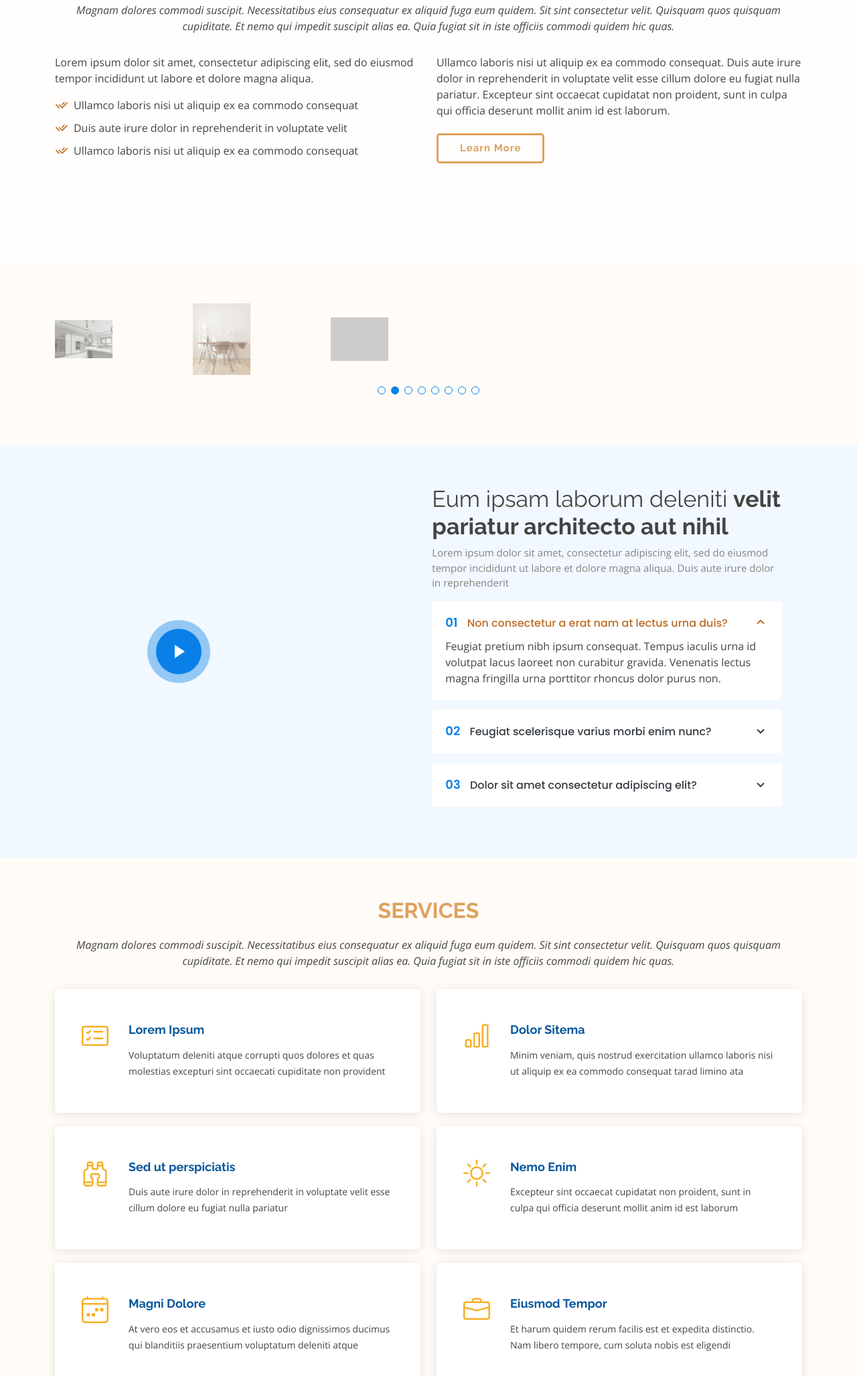
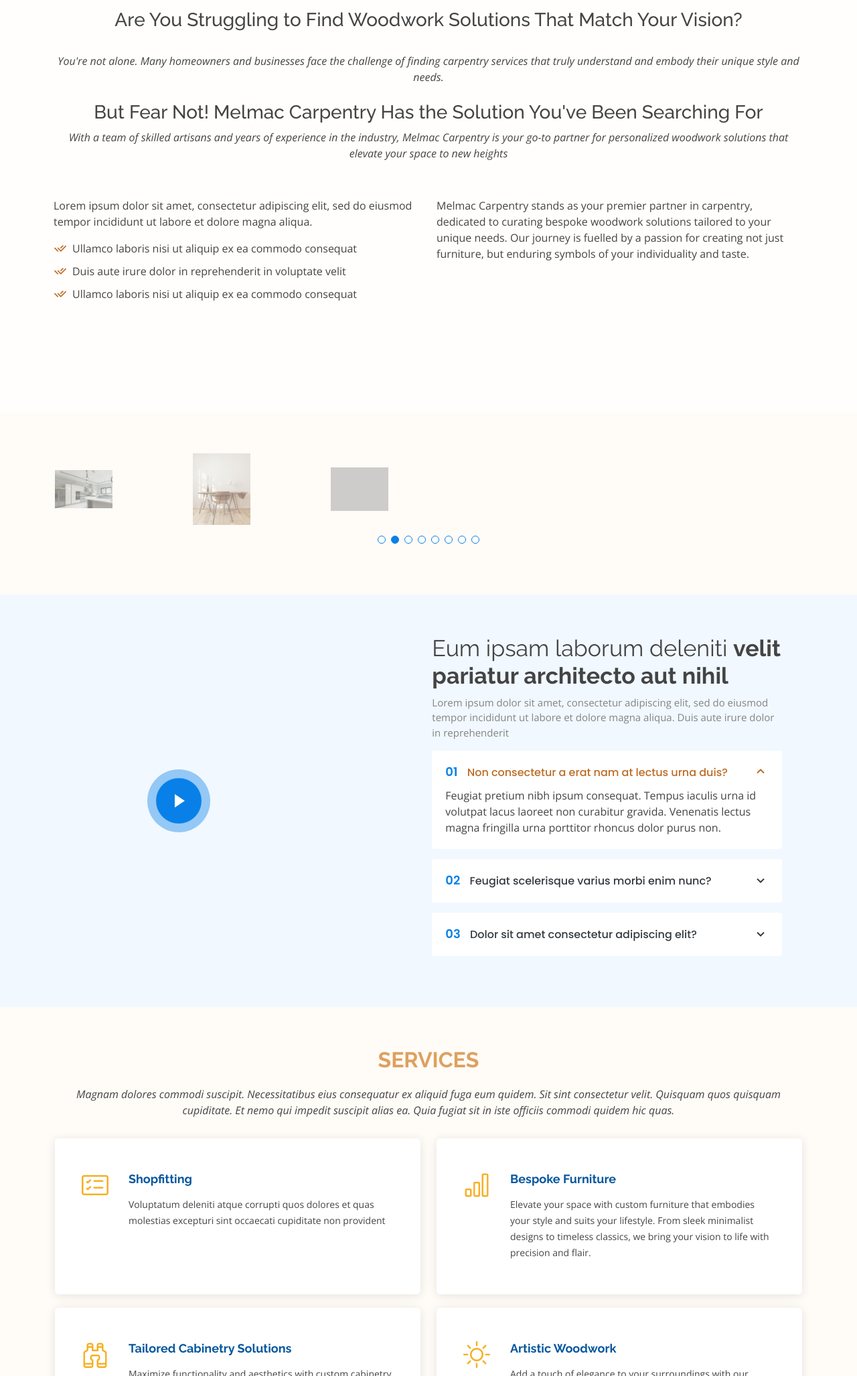
Before and after one commit to JunaidAlexander/melmac, a plain HTML site: page melmac/Anyar/index.html in a window 1280 px wide. Shown: the part 745-2800 px from the top of the page at 67% size. Drawn offline with nearby package versions, Linux system fonts and the light colour scheme; grey boxes are pictures that could not be loaded.

Commit message:
still busy editing Signed-off-by: Junaid Alexander <junaidalexander76@gmail.com>

```diff
--- a/melmac/Anyar/assets/css/style.css
+++ b/melmac/Anyar/assets/css/style.css
@@ -112,6 +112,7 @@
     transition-delay: 0 !important;
   }
 }
+
 /*--------------------------------------------------------------
 # Top Bar
 --------------------------------------------------------------*/
@@ -230,7 +231,7 @@
   position: relative;
 }
 
-.navbar > ul > li {
+.navbar>ul>li {
   position: relative;
   white-space: nowrap;
   padding: 10px 0 10px 24px;
@@ -256,7 +257,7 @@
   margin-left: 5px;
 }
 
-.navbar > ul > li > a:before {
+.navbar>ul>li>a:before {
   content: "";
   position: absolute;
   width: 100%;
@@ -270,7 +271,7 @@
 }
 
 .navbar a:hover:before,
-.navbar li:hover > a:before,
+.navbar li:hover>a:before,
 .navbar .active:before {
   visibility: visible;
   width: 100%;
@@ -279,7 +280,7 @@
 .navbar a:hover,
 .navbar .active,
 .navbar .active:focus,
-.navbar li:hover > a {
+.navbar li:hover>a {
   color: #fff;
 }
 
@@ -317,11 +318,11 @@
 
 .navbar .dropdown ul a:hover,
 .navbar .dropdown ul .active:hover,
-.navbar .dropdown ul li:hover > a {
+.navbar .dropdown ul li:hover>a {
   color: #bc6c25;
 }
 
-.navbar .dropdown:hover > ul {
+.navbar .dropdown:hover>ul {
   opacity: 1;
   top: 100%;
   visibility: visible;
@@ -333,7 +334,7 @@
   visibility: hidden;
 }
 
-.navbar .dropdown .dropdown:hover > ul {
+.navbar .dropdown .dropdown:hover>ul {
   opacity: 1;
   top: 0;
   left: 100%;
@@ -345,7 +346,7 @@
     left: -90%;
   }
 
-  .navbar .dropdown .dropdown:hover > ul {
+  .navbar .dropdown .dropdown:hover>ul {
     left: -100%;
   }
 }
@@ -408,7 +409,7 @@
   transition: 0.3s;
 }
 
-.navbar-mobile > ul > li {
+.navbar-mobile>ul>li {
   padding: 0;
 }
 
@@ -421,14 +422,14 @@
 }
 
 .navbar-mobile a:hover:before,
-.navbar-mobile li:hover > a:before,
+.navbar-mobile li:hover>a:before,
 .navbar-mobile .active:before {
   visibility: hidden;
 }
 
 .navbar-mobile a:hover,
 .navbar-mobile .active,
-.navbar-mobile li:hover > a {
+.navbar-mobile li:hover>a {
   color: #f6b024;
 }
 
@@ -463,11 +464,11 @@
 
 .navbar-mobile .dropdown ul a:hover,
 .navbar-mobile .dropdown ul .active:hover,
-.navbar-mobile .dropdown ul li:hover > a {
+.navbar-mobile .dropdown ul li:hover>a {
   color: #f6b024;
 }
 
-.navbar-mobile .dropdown > .dropdown-active {
+.navbar-mobile .dropdown>.dropdown-active {
   display: block;
 }
 
@@ -570,7 +571,8 @@
   }
 }
 
-@media (max-width: 768px), (max-height: 700px) {
+@media (max-width: 768px),
+(max-height: 700px) {
   #hero {
     height: 120vh;
     padding: 100px 0;
@@ -664,11 +666,13 @@
 
 .about .container {
   position: relative;
+  padding: 10px;
 }
 
 .about .content h3 {
   font-weight: 600;
   font-size: 26px;
+  padding-bottom: 10px;
 }
 
 .about .content ul {
@@ -681,7 +685,7 @@
   position: relative;
 }
 
-.about .content ul li + li {
+.about .content ul li+li {
   margin-top: 10px;
 }
 
@@ -836,7 +840,7 @@
   list-style: none;
 }
 
-.why-us .accordion-list li + li {
+.why-us .accordion-list li+li {
   margin-top: 15px;
 }
 
@@ -965,6 +969,7 @@
 }
 
 @media (max-width: 1024px) {
+
   .why-us .content,
   .why-us .accordion-list {
     padding-left: 0;
@@ -1193,7 +1198,7 @@
   color: #fff;
 }
 
-.team .member .social a + a {
+.team .member .social a+a {
   margin-left: 8px;
 }
 
@@ -1209,7 +1214,7 @@
   list-style: none;
 }
 
-.faq .faq-list li + li {
+.faq .faq-list li+li {
   margin-top: 15px;
 }
 
@@ -1357,7 +1362,7 @@
   font-weight: 600;
 }
 
-.contact .php-email-form .error-message br + br {
+.contact .php-email-form .error-message br+br {
   margin-top: 25px;
 }
 
@@ -1453,11 +1458,11 @@
   font-size: 14px;
 }
 
-.breadcrumbs ol li + li {
+.breadcrumbs ol li+li {
   padding-left: 10px;
 }
 
-.breadcrumbs ol li + li::before {
+.breadcrumbs ol li+li::before {
   display: inline-block;
   padding-right: 10px;
   color: #f8c255;
@@ -1513,7 +1518,7 @@
   margin: 0;
 }
 
-.blog .entry .entry-meta ul li + li {
+.blog .entry .entry-meta ul li+li {
   padding-left: 20px;
 }
 
@@ -1584,7 +1589,7 @@
   top: 0;
   bottom: 0;
   width: 3px;
-  background-color: #0880e8;
+  background-color: #c2793a;
   margin-top: 20px;
   margin-bottom: 20px;
 }
@@ -1595,12 +1600,12 @@
 }
 
 .blog .entry .entry-footer i {
-  color: #8ec8fb;
+
   display: inline;
 }
 
 .blog .entry .entry-footer a {
-  color: #138df7;
+
   transition: 0.3s;
 }
 
@@ -1630,7 +1635,7 @@
   display: inline-block;
 }
 
-.blog .entry .entry-footer .tags li + li::before {
+.blog .entry .entry-footer .tags li+li::before {
   padding-right: 6px;
   color: #6c757d;
   content: ",";
@@ -1782,7 +1787,7 @@
   border-radius: 4px;
   padding: 10px 20px;
   border: 0;
-  background-color: #0880e8;
+  background-color: #c2793a;
 }
 
 .blog .blog-comments .reply-form .btn-primary:hover {
@@ -1886,7 +1891,7 @@
   padding: 0;
 }
 
-.blog .sidebar .categories ul li + li {
+.blog .sidebar .categories ul li+li {
   padding-top: 10px;
 }
 
@@ -1905,7 +1910,7 @@
   font-size: 14px;
 }
 
-.blog .sidebar .recent-posts .post-item + .post-item {
+.blog .sidebar .recent-posts .post-item+.post-item {
   margin-top: 15px;
 }
 
@@ -1976,7 +1981,7 @@
 # Footer
 --------------------------------------------------------------*/
 #footer {
-  background: #05579e;
+  background: #c2793a;
   padding: 0 0 30px 0;
   color: #fff;
   font-size: 14px;
@@ -1984,7 +1989,7 @@
 
 #footer .footer-newsletter {
   padding: 50px 0;
-  background: #05579e;
+  background: #c2793a;
 }
 
 #footer .footer-newsletter h4 {
@@ -2026,11 +2031,11 @@
 }
 
 #footer .footer-newsletter form input[type="submit"]:hover {
-  background: #0880e8;
+  background: #c2793a;
 }
 
 #footer .footer-top {
-  background: #065fad;
+  background: #c2793a;
   padding: 60px 0 30px 0;
 }
 
--- a/melmac/Anyar/index.html
+++ b/melmac/Anyar/index.html
@@ -120,14 +120,18 @@
         <div class="container" data-aos="fade-up">
           <div class="section-title">
             <h2>About Us</h2>
+            <h3>Are You Struggling to Find Woodwork Solutions That Match Your Vision?</h3>
+        <br>
+            <p>You're not alone. Many homeowners and businesses face the challenge of finding carpentry services that truly understand and embody their unique style and needs.</p>
+
+            <br>
+            <h3>But Fear Not! Melmac Carpentry Has the Solution You've Been Searching For</h3>
             <p>
-              Magnam dolores commodi suscipit. Necessitatibus eius consequatur
-              ex aliquid fuga eum quidem. Sit sint consectetur velit. Quisquam
-              quos quisquam cupiditate. Et nemo qui impedit suscipit alias ea.
-              Quia fugiat sit in iste officiis commodi quidem hic quas.
-            </p>
+               With a team of skilled artisans and years of experience in the industry, Melmac
+              Carpentry is your go-to partner for personalized woodwork solutions that elevate
+              your space to new heights</p>
           </div>
-
+          <br>
           <div class="row content">
             <div class="col-lg-6">
               <p>
@@ -149,15 +153,13 @@
                 </li>
               </ul>
             </div>
-            <div class="col-lg-6 pt-4 pt-lg-0">
+            <div class="col-lg-6  pt-lg-0">
               <p>
-                Ullamco laboris nisi ut aliquip ex ea commodo consequat. Duis
-                aute irure dolor in reprehenderit in voluptate velit esse cillum
-                dolore eu fugiat nulla pariatur. Excepteur sint occaecat
-                cupidatat non proident, sunt in culpa qui officia deserunt
-                mollit anim id est laborum.
+                Melmac Carpentry stands as your premier partner in carpentry, dedicated to
+                curating bespoke woodwork solutions tailored to your unique needs. Our journey is
+              fuelled by a passion for creating not just furniture, but enduring symbols of your
+individuality and taste.
               </p>
-              <a href="#" class="btn-learn-more">Learn More</a>
             </div>
           </div>
         </div>
@@ -366,7 +368,7 @@
             >
               <div class="icon-box">
                 <i class="bi bi-card-checklist"></i>
-                <h4><a href="#">Lorem Ipsum</a></h4>
+                <h4><a href="#">Shopfitting</a></h4>
                 <p>
                   Voluptatum deleniti atque corrupti quos dolores et quas
                   molestias excepturi sint occaecati cupiditate non provident
@@ -380,10 +382,12 @@
             >
               <div class="icon-box">
                 <i class="bi bi-bar-chart"></i>
-                <h4><a href="#">Dolor Sitema</a></h4>
+                <h4><a href="#">Bespoke Furniture</a></h4>
                 <p>
-                  Minim veniam, quis nostrud exercitation ullamco laboris nisi
-                  ut aliquip ex ea commodo consequat tarad limino ata
+                  Elevate your space with custom furniture that embodies your style and suits your
+lifestyle. From sleek minimalist designs to timeless classics, we bring your vision to
+life with precision and flair.
+
                 </p>
               </div>
             </div>
@@ -394,10 +398,12 @@
             >
               <div class="icon-box">
                 <i class="bi bi-binoculars"></i>
-                <h4><a href="#">Sed ut perspiciatis</a></h4>
+                <h4><a href="#">Tailored Cabinetry Solutions</a></h4>
                 <p>
-                  Duis aute irure dolor in reprehenderit in voluptate velit esse
-                  cillum dolore eu fugiat nulla pariatur
+                  Maximize functionality and aesthetics with custom cabinetry solutions designed to
+fit seamlessly into your space. Whether it's a dream kitchen remodel or a stylish
+storage solution, we create solutions that elevate your home.
+
                 </p>
               </div>
             </div>
@@ -408,10 +414,11 @@
             >
               <div class="icon-box">
                 <i class="bi bi-brightness-high"></i>
-                <h4><a href="#">Nemo Enim</a></h4>
+                <h4><a href="#">Artistic Woodwork</a></h4>
                 <p>
-                  Excepteur sint occaecat cupidatat non proident, sunt in culpa
-                  qui officia deserunt mollit anim id est laborum
+                  Add a touch of elegance to your surroundings with our artistic woodwork creations.
+From intricately carved details to stunning architectural features, our skilled artisans
+breathe life into every project.
                 </p>
               </div>
             </div>
@@ -436,7 +443,8 @@
             >
               <div class="icon-box">
                 <i class="bi bi-briefcase"></i>
-                <h4><a href="#">Eiusmod Tempor</a></h4>
+                <h4><a href="#">Built in
+                  Kitchen Cupboards and designing.</a></h4>
                 <p>
                   Et harum quidem rerum facilis est et expedita distinctio. Nam
                   libero tempore, cum soluta nobis est eligendi
@@ -621,10 +629,9 @@
                 </div>
                 <div class="member-info">
                   <h4>Sarah Jhonson</h4>
-                  <span>Product Manager</span>
+                  <span>Customers</span>
                   <p>
-                    Aut maiores voluptates amet et quis praesentium qui senda
-                    para
+                   Best of the best
                   </p>
                   <div class="social">
                     <a href=""><i class="ri-twitter-fill"></i></a>
@@ -989,22 +996,23 @@
               <h4>Our Services</h4>
               <ul>
                 <li>
-                  <i class="bx bx-chevron-right"></i> <a href="#">Web Design</a>
+                  <i class="bx bx-chevron-right"></i> <a href="#">Bespoke Furniture</a>
                 </li>
                 <li>
                   <i class="bx bx-chevron-right"></i>
-                  <a href="#">Web Development</a>
+                  <a href="#">Artistic Woodwork</a>
                 </li>
                 <li>
                   <i class="bx bx-chevron-right"></i>
-                  <a href="#">Product Management</a>
+                  <a href="#">
+                    Tailored Cabinetry Solutions</a>
                 </li>
                 <li>
-                  <i class="bx bx-chevron-right"></i> <a href="#">Marketing</a>
+                  <i class="bx bx-chevron-right"></i> <a href="#">Magni Dolore</a>
                 </li>
                 <li>
                   <i class="bx bx-chevron-right"></i>
-                  <a href="#">Graphic Design</a>
+                  <a href="#">Shopfitting</a>
                 </li>
               </ul>
             </div>
@@ -1043,14 +1051,11 @@
 
       <div class="container">
         <div class="copyright">
-          &copy; Copyright <strong><span>Anyar</span></strong
+          &copy; Copyright <strong><span></span></strong
           >. All Rights Reserved
         </div>
         <div class="credits">
-          <!-- All the links in the footer should remain intact. -->
-          <!-- You can delete the links only if you purchased the pro version. -->
-          <!-- Licensing information: https://bootstrapmade.com/license/ -->
-          <!-- Purchase the pro version with working PHP/AJAX contact form: https://bootstrapmade.com/anyar-free-multipurpose-one-page-bootstrap-theme/ -->
+
           Designed by <a href="https://bootstrapmade.com/">BootstrapMade</a>
         </div>
       </div>
```
